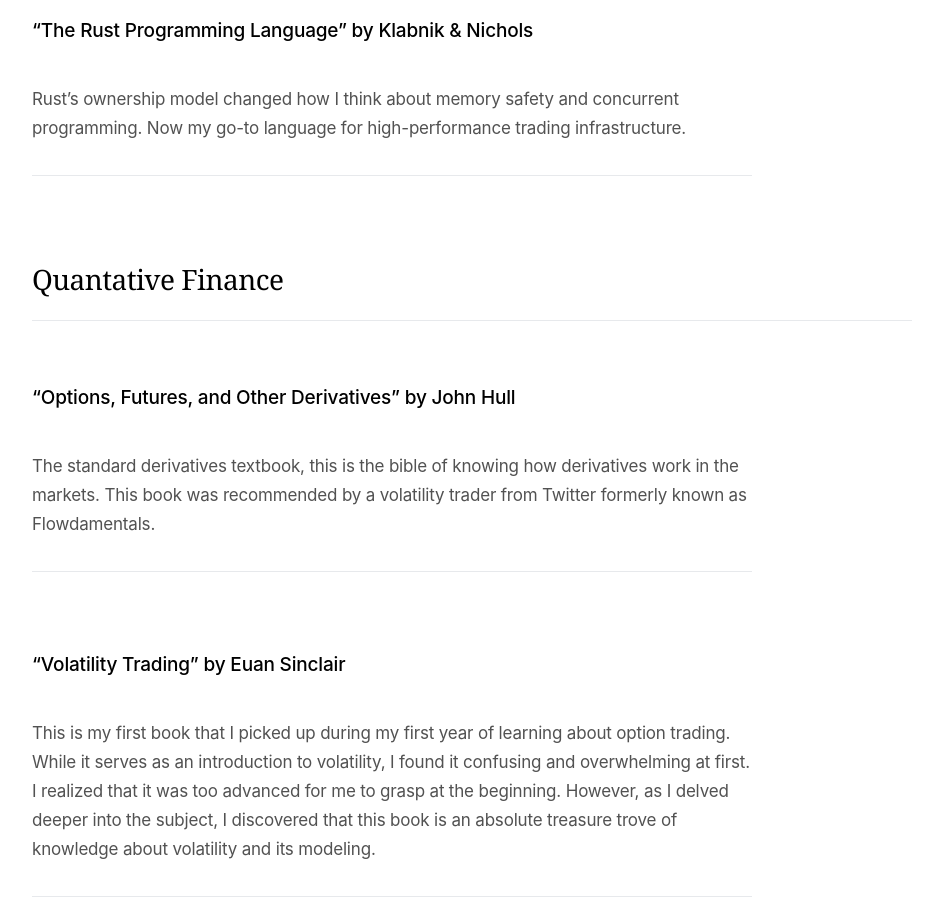
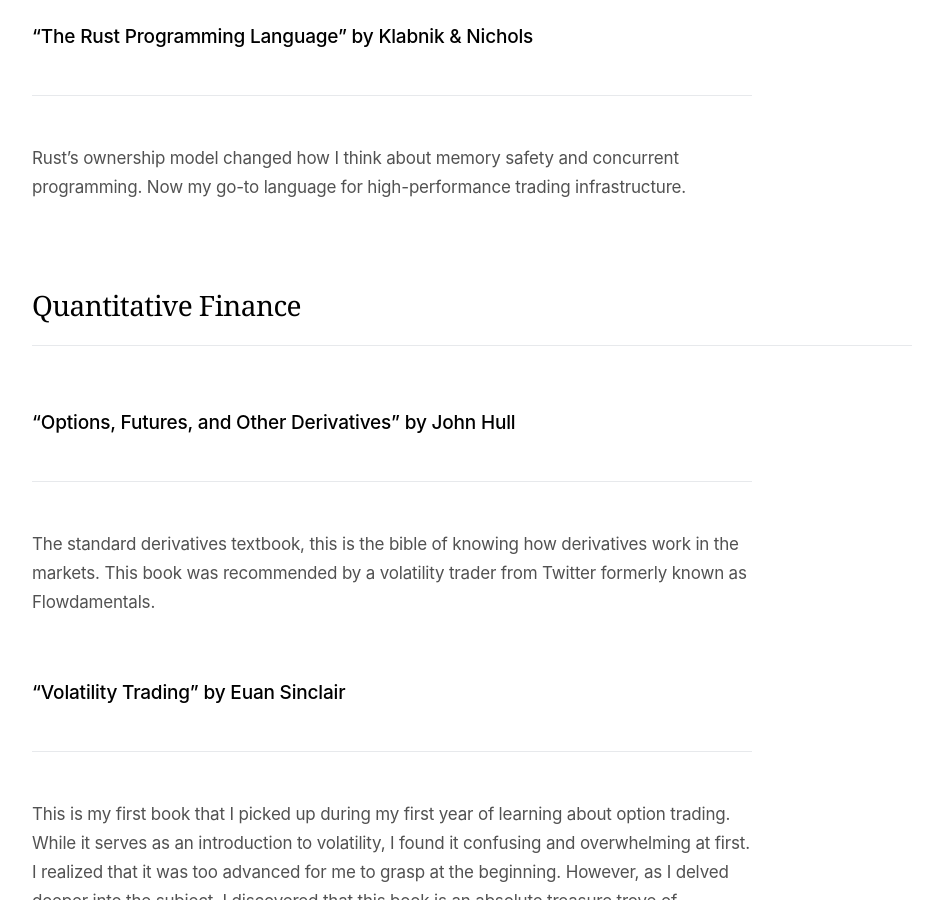
Before and after one commit to brianrojrc/brianrojrc.github.io, a Jekyll site: the page built from _posts/2025-08-28-Books.md, in a window 1280 px wide and 900 px high, scrolled down 1456 px. Shown: the whole window, without its empty margins (168-1111 px from the left). Built offline with Jekyll 4.4.1, drawn with Linux system fonts in a browser that asks for light colours; some web fonts are replaced.

Commit message:
Update 2025-08-28-Books.md

```diff
--- a/_posts/2025-08-28-Books.md
+++ b/_posts/2025-08-28-Books.md
@@ -10,20 +10,25 @@
 ## Mathematics
 
 *"Linear Algebra Done Right" by Sheldon Axler*
+
 Transformed how I think about vector spaces and linear transformations. Axler's approach avoids determinants until late in the book, building intuition first. Crucial for understanding dimensionality reduction in financial data.
 
 *"Introduction to Classical Mechanics" by David Morin*
+
 This book was suggested by Dr. Zheng, a professor I admired when I took physics at IRSC. This book had very intense and rigorous problems but it really sharpened my problem solving skills and led me to solve any classical mechanics problem that you would encounter in a Newtonian physics course. (Not for intro students)
 
 *"The Rust Programming Language" by Klabnik & Nichols*
+
 Rust's ownership model changed how I think about memory safety and concurrent programming. Now my go-to language for high-performance trading infrastructure.
 
-## Quantative Finance
+## Quantitative Finance
 
 *"Options, Futures, and Other Derivatives" by John Hull*
+
 The standard derivatives textbook, this is the bible of knowing how derivatives work in the markets. This book was recommended by a volatility trader from Twitter formerly known as Flowdamentals.
 
 *"Volatility Trading" by Euan Sinclair*
+
 This is my first book that I picked up during my first year of learning about option trading. While it serves as an introduction to volatility, I found it confusing and overwhelming at first. I realized that it was too advanced for me to grasp at the beginning. However, as I delved deeper into the subject, I discovered that this book is an absolute treasure trove of knowledge about volatility and its modeling.
 
 ## Fiction Books
```
